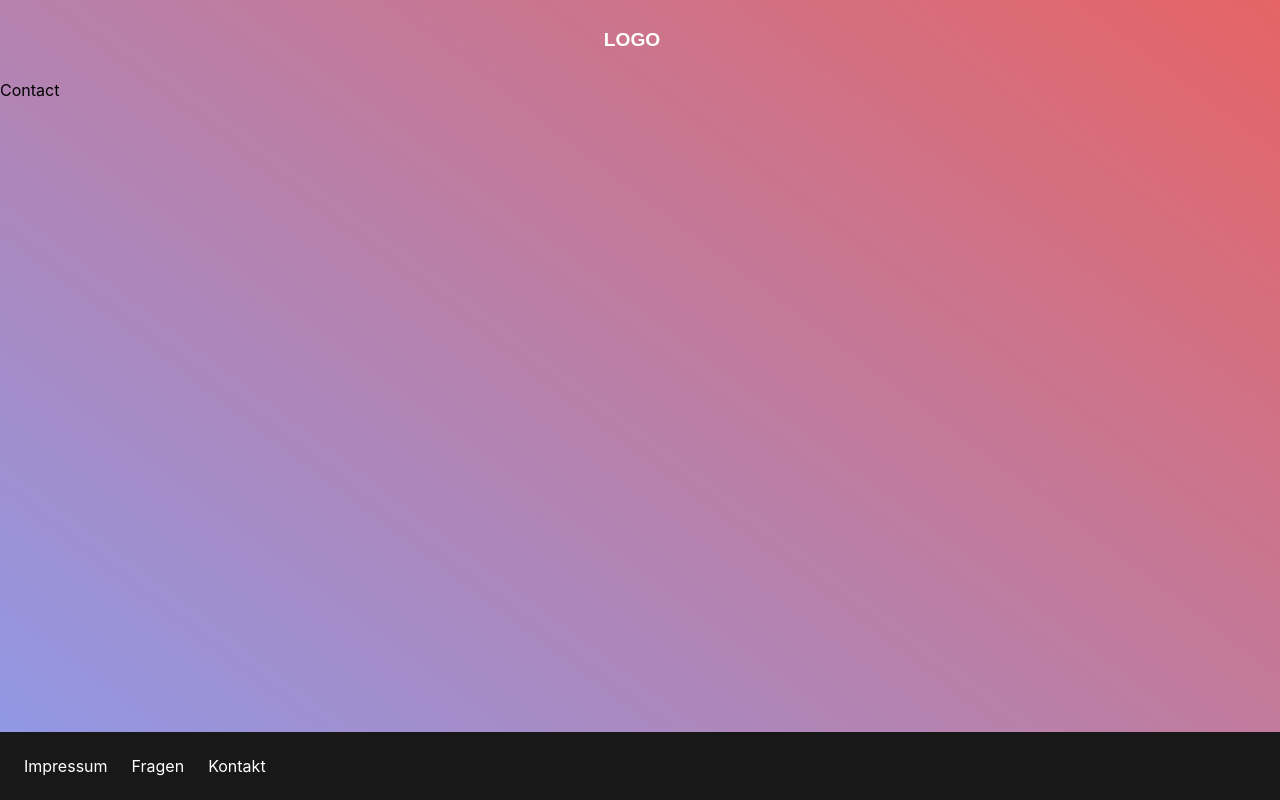
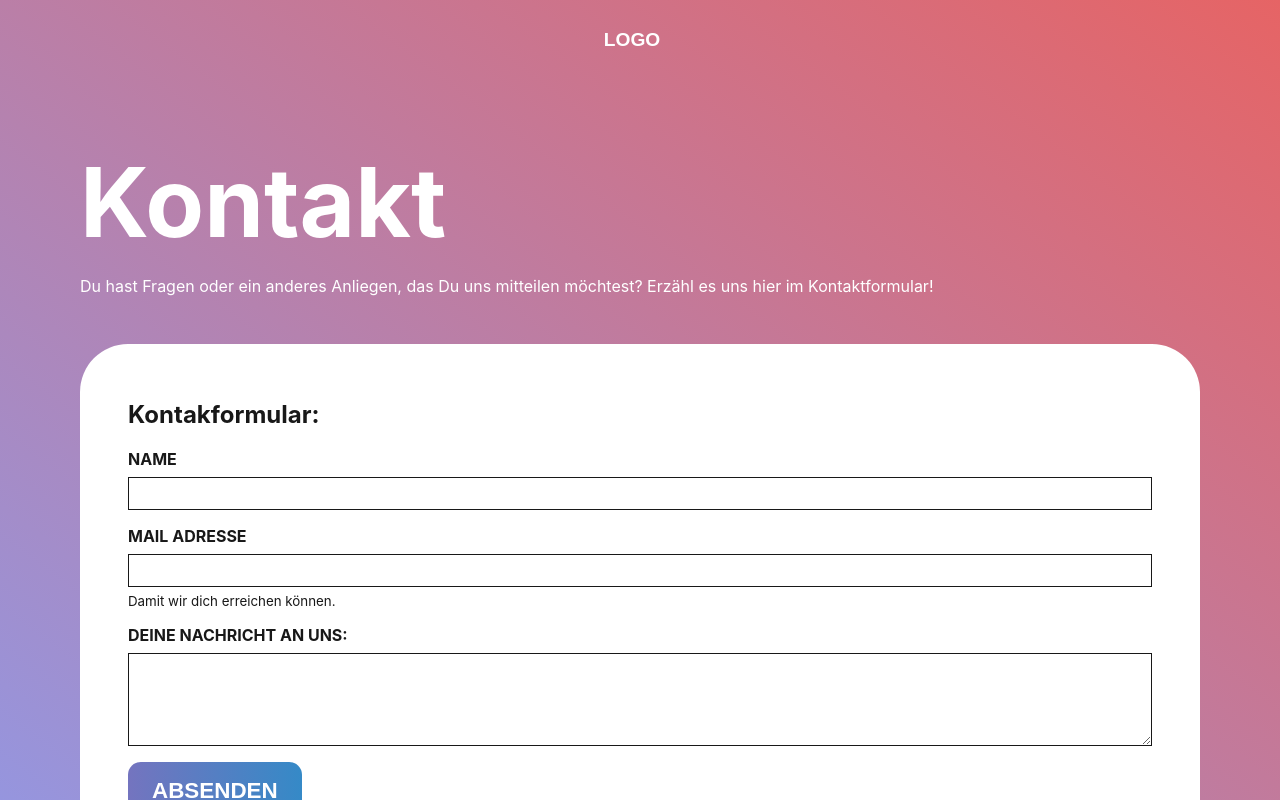
Before and after one commit to Bankernerd/digitalisierungswichtel, a React (Create React App) app: page /kontakt in a window 1280 px wide. Shown: the top 800 px of the page. Built offline with nearby package versions, Linux system fonts and the light colour scheme; a web font is replaced by a local one.

Commit message:
nicer contact page and impressum

```diff
--- a/src/App.css
+++ b/src/App.css
@@ -54,17 +54,15 @@ footer > a {
   color: #fff;
 }
 
-.home {
+.home,
+.contact,
+.impressum {
   height: 100%;
   display: flex;
   flex-direction: column;
 }
 
 .pane {
-  width: 100%;
-}
-
-.pane-1 {
   padding-left: 2rem;
   padding-right: 2rem;
 }
@@ -112,3 +110,38 @@ footer > a {
   background-position: right center;
   color: #fff;
 }
+
+.card {
+  background-color: #fff;
+  border-radius: 3rem;
+  padding: 3rem;
+  color: #181818;
+  display: flex;
+  flex-direction: column;
+  align-items: flex-start;
+}
+
+.form-input {
+  width: 100%;
+  margin-bottom: 1rem;
+  display: flex;
+  flex-direction: column;
+}
+
+.form-input > small {
+  margin-top: 0.4rem;
+}
+
+label {
+  text-transform: uppercase;
+  font-weight: bold;
+}
+
+input,
+textarea {
+  max-width: 100%;
+  padding: 0.5rem;
+  margin-top: 0.5rem;
+  border-radius: 0;
+  border: 1px solid #181818;
+}
--- a/src/Contact/index.js
+++ b/src/Contact/index.js
@@ -1,7 +1,38 @@
 import React from 'react';
 
 function Contact() {
-  return <div>Contact</div>;
+  return (
+    <div className="contact">
+      <div className="pane">
+        <div className="pane-container">
+          <h1>Kontakt</h1>
+          <p>
+            Du hast Fragen oder ein anderes Anliegen, das Du uns mitteilen
+            möchtest? Erzähl es uns hier im Kontaktformular!
+          </p>
+          <form className="card">
+            <h2 className="mt-2">Kontakformular:</h2>
+            <div className="form-input">
+              <label>Name</label>
+              <input type="text" id="name" />
+            </div>
+            <div className="form-input">
+              <label>Mail Adresse</label>
+              <input type="email" id="mail" />
+              <small>Damit wir dich erreichen können.</small>
+            </div>
+            <div className="form-input">
+              <label>Deine Nachricht an uns:</label>
+              <textarea rows="5" />
+            </div>
+            <button type="submit" className="btn btn-home">
+              Absenden
+            </button>
+          </form>
+        </div>
+      </div>
+    </div>
+  );
 }
 
 export default Contact;
--- a/src/Home/index.js
+++ b/src/Home/index.js
@@ -4,7 +4,7 @@ import { Link } from 'react-router-dom';
 function Home() {
   return (
     <div className="home">
-      <div className="pane pane-1">
+      <div className="pane">
         <div className="pane-container">
           <h1>Digitalisierungswichtel</h1>
           <p>Wir helfen Dir Dein Geschäftsmodell zu digitalisieren?</p>
--- a/src/Impressum/index.js
+++ b/src/Impressum/index.js
@@ -1,7 +1,16 @@
 import React from 'react';
 
 function Impressum() {
-  return <div>Impressum</div>;
+  return (
+    <div className="impressum">
+      <div className="pane">
+        <div className="pane-container">
+          <h1>Impressum</h1>
+          <p>Digitalisierungswichtel made by ...</p>
+        </div>
+      </div>
+    </div>
+  );
 }
 
 export default Impressum;
```
